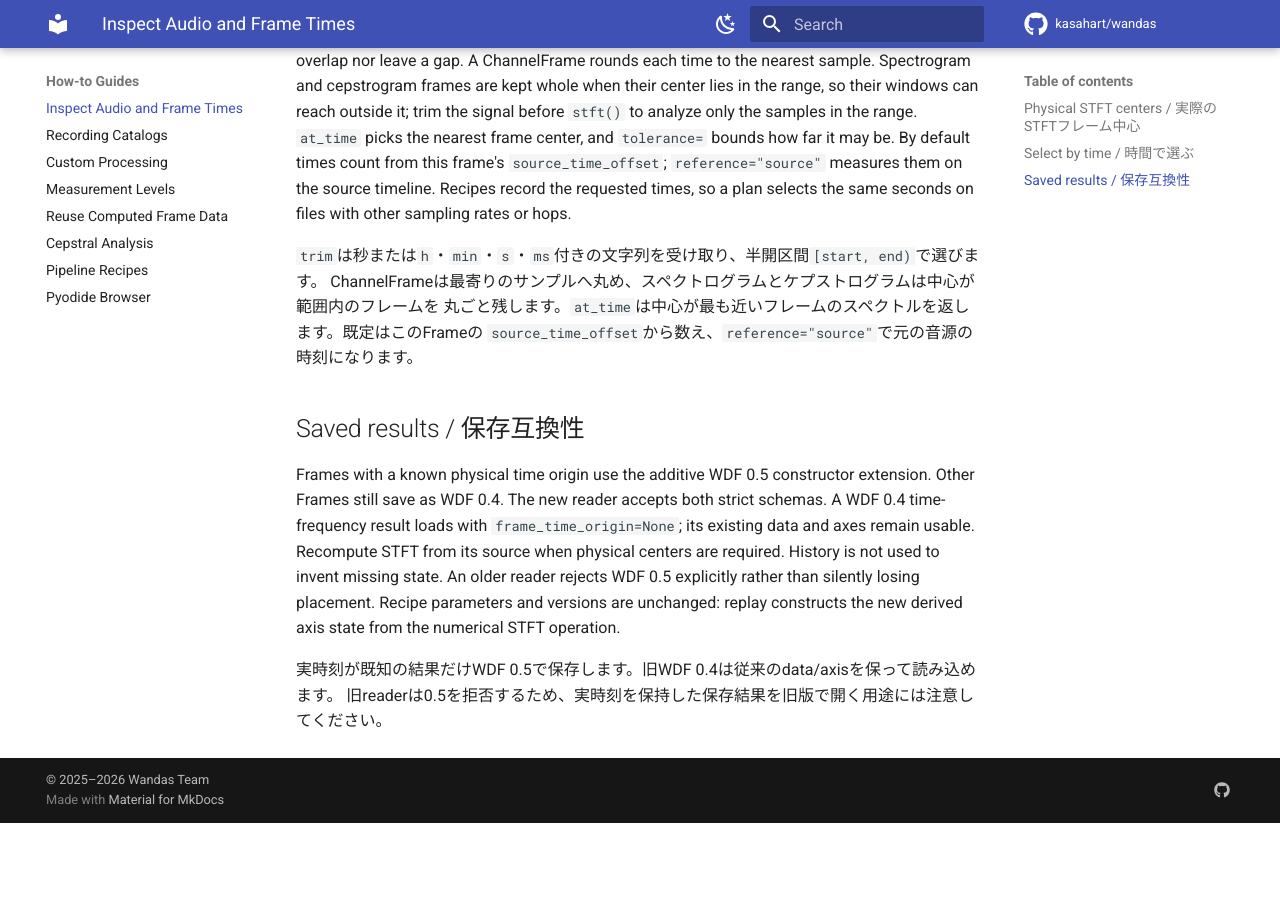
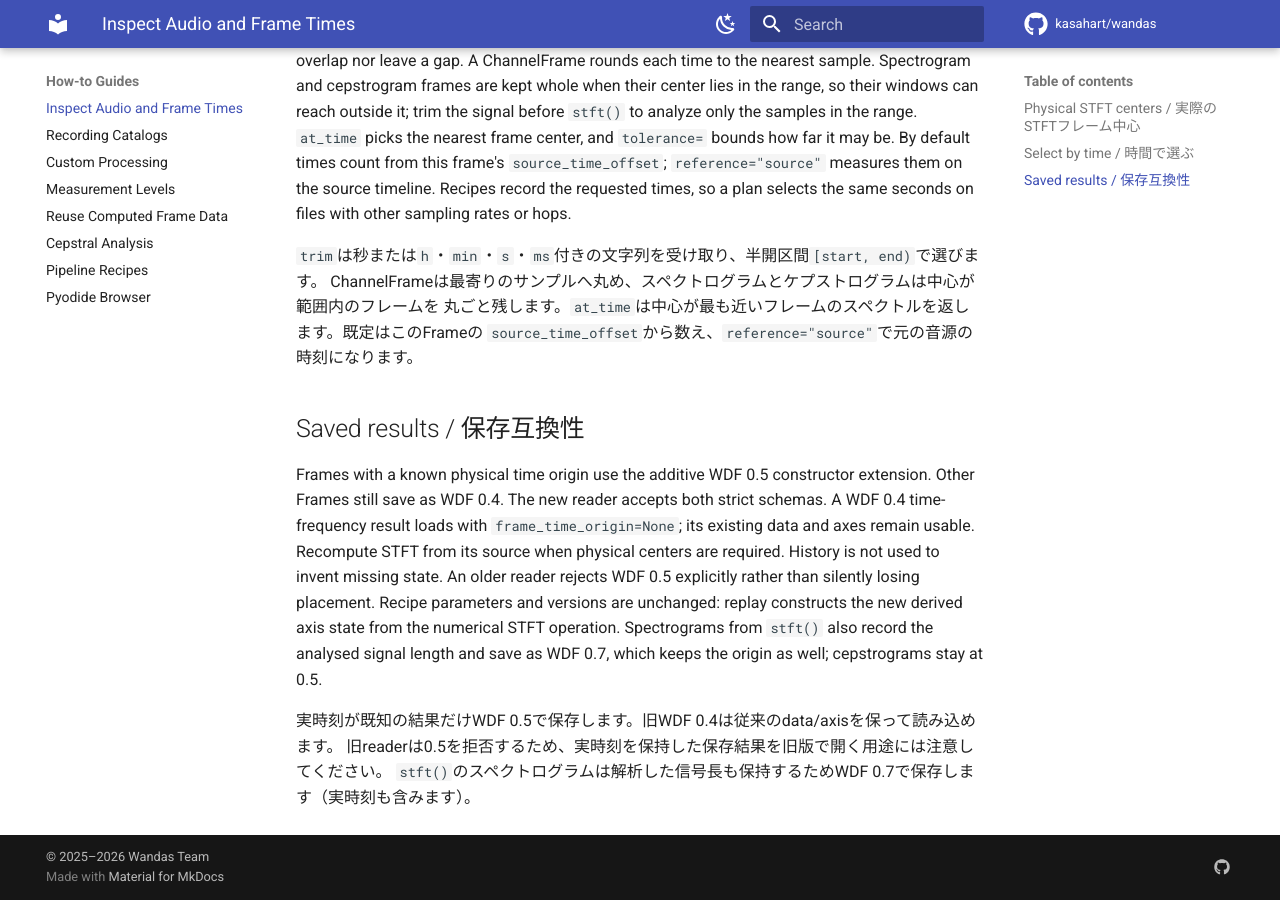
Before and after one commit to kasahart/wandas, an MkDocs documentation site: the page built from docs/src/how-to/inspect-audio-and-frame-times.md, in a window 1280 px wide and 900 px high, scrolled down 1677 px. Built offline with MkDocs 1.6.1 and Material for MkDocs 9.7.7, drawn with Linux system fonts in a browser that asks for light colours; comment, search, counter and statistics services are not loaded; before the commit the page ends 2500 px from its top, so only the background shows below that.

Commit message:
docs: mention WDF 0.7 for spectrograms in the frame-time guide
Co-Authored-By: Claude Opus 5.5 <noreply@anthropic.com>
Claude-Session: https://claude.ai/code/session_01VjJX8Vw5pHwzrrqHRZUTcs

```diff
--- a/docs/src/how-to/inspect-audio-and-frame-times.md
+++ b/docs/src/how-to/inspect-audio-and-frame-times.md
@@ -91,6 +91,9 @@ physical centers are required. History is not used to invent missing state.
 An older reader rejects WDF 0.5 explicitly rather than silently losing placement.
 Recipe parameters and versions are unchanged: replay constructs the new derived
 axis state from the numerical STFT operation.
+Spectrograms from `stft()` also record the analysed signal length and save as
+WDF 0.7, which keeps the origin as well; cepstrograms stay at 0.5.
 
 実時刻が既知の結果だけWDF 0.5で保存します。旧WDF 0.4は従来のdata/axisを保って読み込めます。
 旧readerは0.5を拒否するため、実時刻を保持した保存結果を旧版で開く用途には注意してください。
+`stft()`のスペクトログラムは解析した信号長も保持するためWDF 0.7で保存します（実時刻も含みます）。
```
